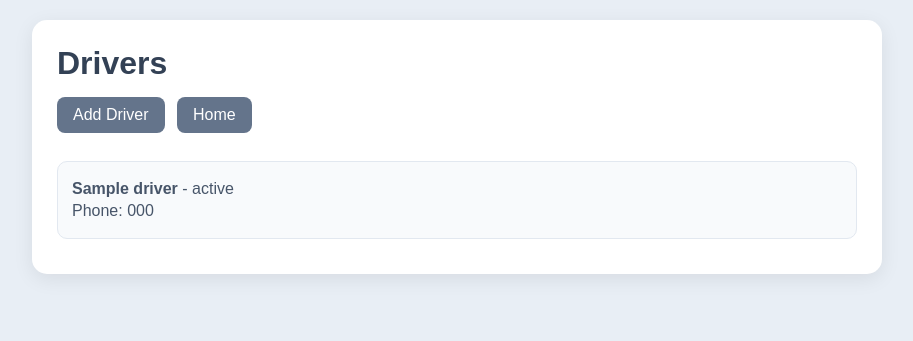
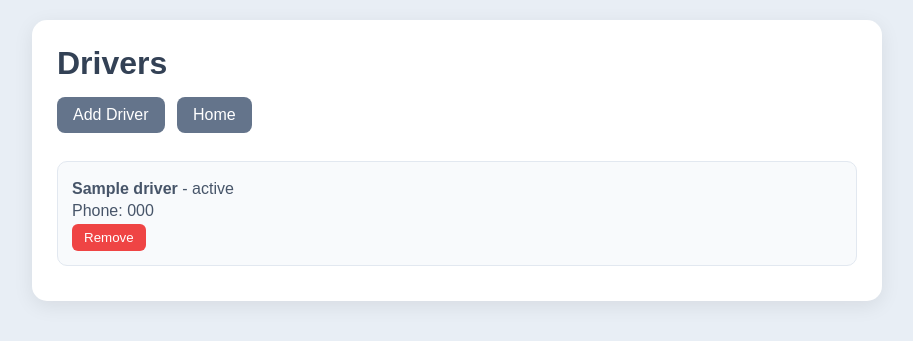
Before and after one commit to Cissey-Cyber/logistics-app, a Flask app: page /drivers in a window 1280 px wide. Shown: the top 341 px of the page, without its empty margins (183-1096 px from the left). Run offline with Flask 3, Linux system fonts and the light colour scheme; tables that the repository leaves empty hold one stand-in row (values such as "Sample post"); parts of the project's set-up code (start-up, migrations or seed data) failed here and were passed over; some libraries are stand-ins or nearby versions.

Commit message:
Add remove button for each driver in drivers.html

```diff
--- a/templates/drivers.html
+++ b/templates/drivers.html
@@ -14,6 +14,7 @@ p{color:#475569;margin:4px 0}
 <div class="card">
 <p><b>{{ d['name'] }}</b> - {{ d['status'] }}</p>
 <p>Phone: {{ d['phone'] }}</p>
+<form method="POST" action="/drivers/delete/{{ d['id'] }}" onsubmit="return confirm('Remove this driver?')"><button style="background:#ef4444;color:white;border:none;padding:6px 12px;border-radius:6px;cursor:pointer">Remove</button></form>
 </div>
 {% else %}
 <p>No drivers yet.</p>
```
